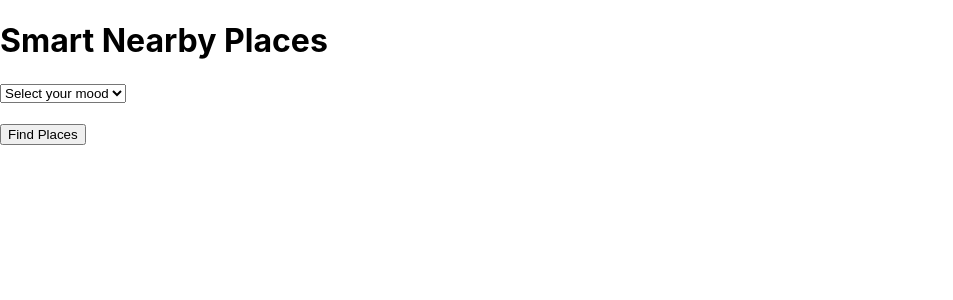
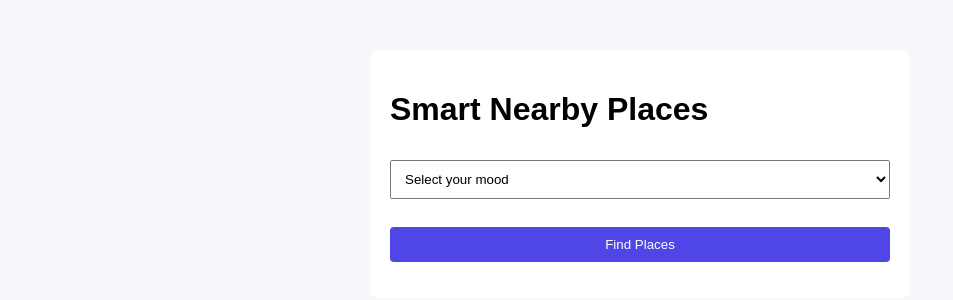
Before and after one commit to gunaa2545/smart-nearby-places, a React (Create React App) app: page / in a window 1280 px wide. Shown: the top 300 px of the page, without its empty margins (0-953 px from the left). Built offline with nearby package versions, Linux system fonts and the light colour scheme.

Commit message:
Polished UI with card layout and basic styling

```diff
--- a/src/App.css
+++ b/src/App.css
@@ -1,38 +1,37 @@
-.App {
-  text-align: center;
+body {
+  font-family: Arial, sans-serif;
+  background-color: #f5f7fb;
 }
 
-.App-logo {
-  height: 40vmin;
-  pointer-events: none;
+.app {
+  max-width: 500px;
+  margin: 50px auto;
+  padding: 20px;
+  background: white;
+  border-radius: 8px;
 }
 
-@media (prefers-reduced-motion: no-preference) {
-  .App-logo {
-    animation: App-logo-spin infinite 20s linear;
-  }
+select, button {
+  width: 100%;
+  padding: 10px;
+  margin-top: 10px;
 }
 
-.App-header {
-  background-color: #282c34;
-  min-height: 100vh;
-  display: flex;
-  flex-direction: column;
-  align-items: center;
-  justify-content: center;
-  font-size: calc(10px + 2vmin);
+button {
+  background-color: #4f46e5;
   color: white;
+  border: none;
+  cursor: pointer;
+  border-radius: 4px;
 }
 
-.App-link {
-  color: #61dafb;
+button:hover {
+  background-color: #4338ca;
 }
 
-@keyframes App-logo-spin {
-  from {
-    transform: rotate(0deg);
-  }
-  to {
-    transform: rotate(360deg);
-  }
+.place-card {
+  margin-top: 15px;
+  padding: 12px;
+  border: 1px solid #ddd;
+  border-radius: 6px;
 }
--- a/src/App.js
+++ b/src/App.js
@@ -1,4 +1,5 @@
 import { useState } from "react";
+import "./App.css";
 const mockPlaces = [
   { name: "Cafe WorkHub", rating: 4.6, type: "work" },
   { name: "Romantic Rooftop", rating: 4.8, type: "date" },
@@ -44,7 +45,7 @@ setMessage(`Showing places for "${mood}" mood`);
 
 
   return (
-    <div>
+    <div className="app">
       <h1>Smart Nearby Places</h1>
 
       <select onChange={(e) => setMood(e.target.value)}>
@@ -60,13 +61,13 @@ setMessage(`Showing places for "${mood}" mood`);
       <button onClick={findPlaces}>Find Places</button>
 
       <p>{message}</p>
-      <ul>
-  {places.map((place, index) => (
-    <li key={index}>
-      {place.name} ⭐ {place.rating}
-    </li>
-  ))}
-</ul>
+      {places.map((place, index) => (
+  <div className="place-card" key={index}>
+    <strong>{place.name}</strong>
+    <div>⭐ Rating: {place.rating}</div>
+  </div>
+))}
+
 
     </div>
   );
```
